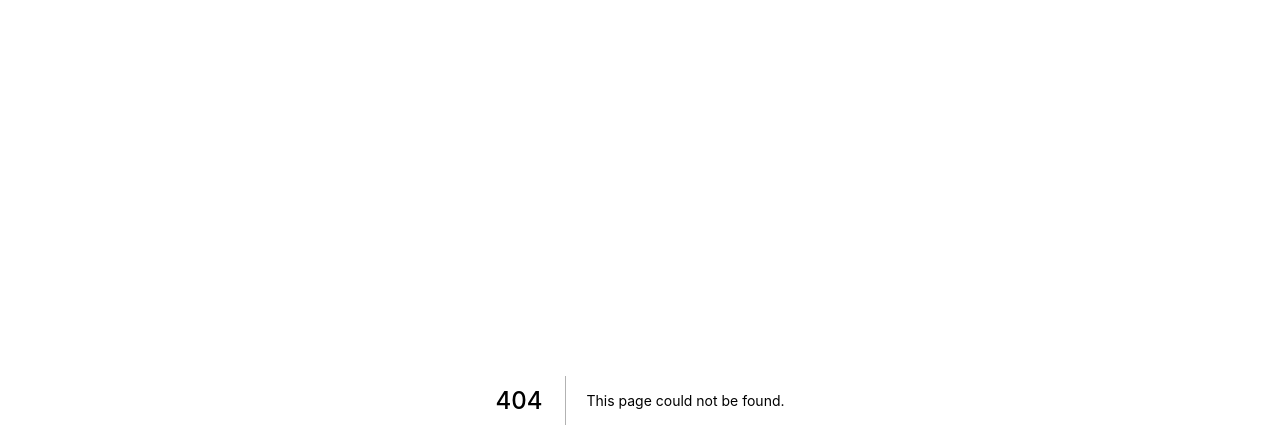
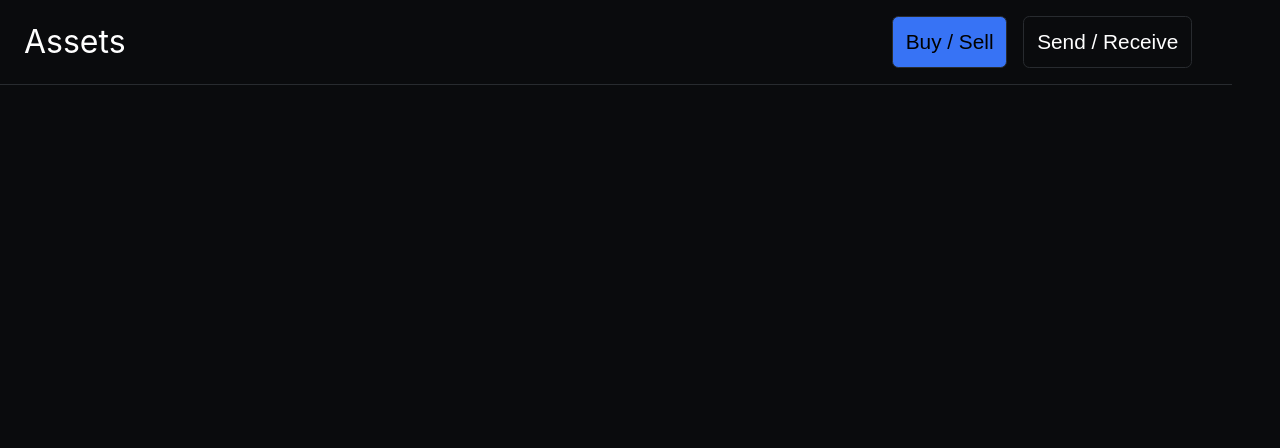
Before and after one commit to MarcosVel/coinbase, a Next.js app: page /Dashboard in a window 1280 px wide. Before the commit this address had no page. Shown: the top 448 px of the page. Built offline with nearby package versions, Linux system fonts and the light colour scheme; what @3rdweb/hooks would draw is missing.

Commit message:
assets header

```diff
--- /dev/null
+++ b/components/Header.jsx
@@ -0,0 +1,45 @@
+import styled from 'styled-components';
+
+const Header = () => {
+  return (
+    <Wrapper>
+      <Title>Assets</Title>
+      <ButtonsContainer>
+        <Button bgcolor='#3773f5' color='#000'>Buy / Sell</Button>
+        <Button>Send / Receive</Button>
+      </ButtonsContainer>
+    </Wrapper>
+  )
+}
+
+export default Header;
+
+const Wrapper = styled.div`
+  width: calc(100% - 3rem);
+  padding: 1rem 1.5rem;
+  border-bottom: 1px solid #282b2f;
+  display: flex;
+  align-items: center;
+`
+
+const Title = styled.div`
+  font-size: 2rem;
+  font-width 600;
+  flex: 1;
+`
+
+const ButtonsContainer = styled.div`
+  display: flex;
+`
+
+const Button = styled.button`
+  border: 1px solid #282b2f;
+  padding: 0.8rem;
+  font-size: 1.3rem;
+  font-weight: 500;
+  border-radius: 0.4rem;
+  margin-right: 1rem;
+  background-color: ${({ bgcolor }) => bgcolor || 'transparent'};
+  color: ${({ color }) => color || 'white'};
+  cursor: pointer;
+`
--- a/package.json
+++ b/package.json
@@ -16,6 +16,7 @@
     "next": "12.0.8",
     "react": "17.0.2",
     "react-dom": "17.0.2",
+    "react-icons": "^4.3.1",
     "styled-components": "^5.3.3"
   },
   "devDependencies": {
--- /dev/null
+++ b/pages/Dashboard.jsx
@@ -0,0 +1,26 @@
+import styled from "styled-components";
+import Header from "../components/Header";
+
+const Dashboard = ({ address }) => {
+  return (
+    <Wrapper>
+      <MainContainer>
+        <Header />
+      </MainContainer>
+    </Wrapper>
+  )
+};
+
+export default Dashboard;
+
+const Wrapper = styled.div`
+  display: flex;
+  width: 100vw;
+  height: 100vh;
+  background-color: #0a0b0d;
+  color: white;
+`
+
+const MainContainer = styled.div`
+  flex: 1;
+`
--- /dev/null
+++ b/pages/_document.js
@@ -0,0 +1,30 @@
+import Document from 'next/document'
+import { ServerStyleSheet } from 'styled-components'
+
+export default class MyDocument extends Document {
+  static async getInitialProps(ctx) {
+    const sheet = new ServerStyleSheet()
+    const originalRenderPage = ctx.renderPage
+
+    try {
+      ctx.renderPage = () =>
+        originalRenderPage({
+          enhanceApp: (App) => (props) =>
+            sheet.collectStyles(<App {...props} />),
+        })
+
+      const initialProps = await Document.getInitialProps(ctx)
+      return {
+        ...initialProps,
+        styles: (
+          <>
+            {initialProps.styles}
+            {sheet.getStyleElement()}
+          </>
+        ),
+      }
+    } finally {
+      sheet.seal()
+    }
+  }
+}
--- a/pages/index.js
+++ b/pages/index.js
@@ -1,5 +1,6 @@
 import styled from 'styled-components';
 import { useWeb3 } from '@3rdweb/hooks';
+import Dashboard from './Dashboard';
 
 export default function Home() {
   const { address, connectWallet } = useWeb3();
@@ -7,7 +8,7 @@ export default function Home() {
   return (
     <Wrapper>
       {address ? (
-        <h2>{address}</h2>
+        <Dashboard address={address} />
       ) : (
         <WalletConnect>
           <Button onClick={() => connectWallet('injected')}>Connect wallet</Button>
```
